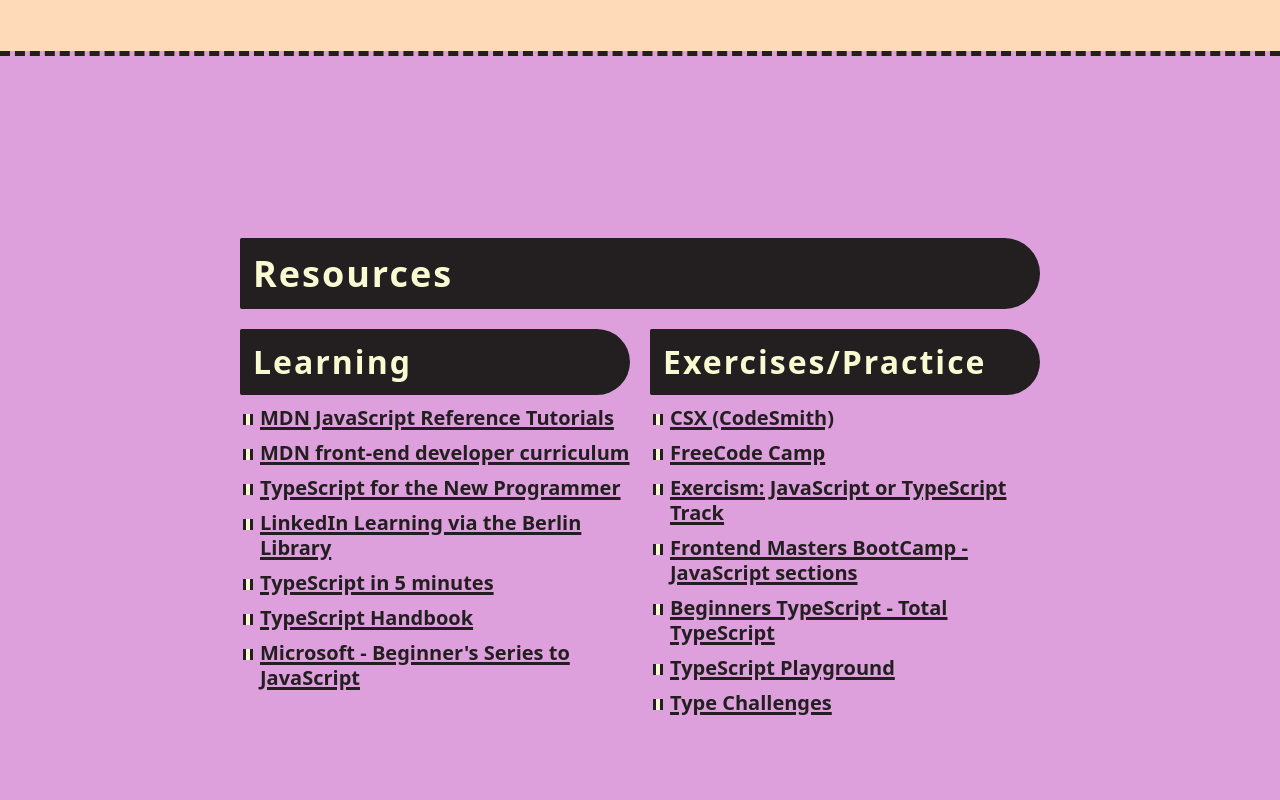
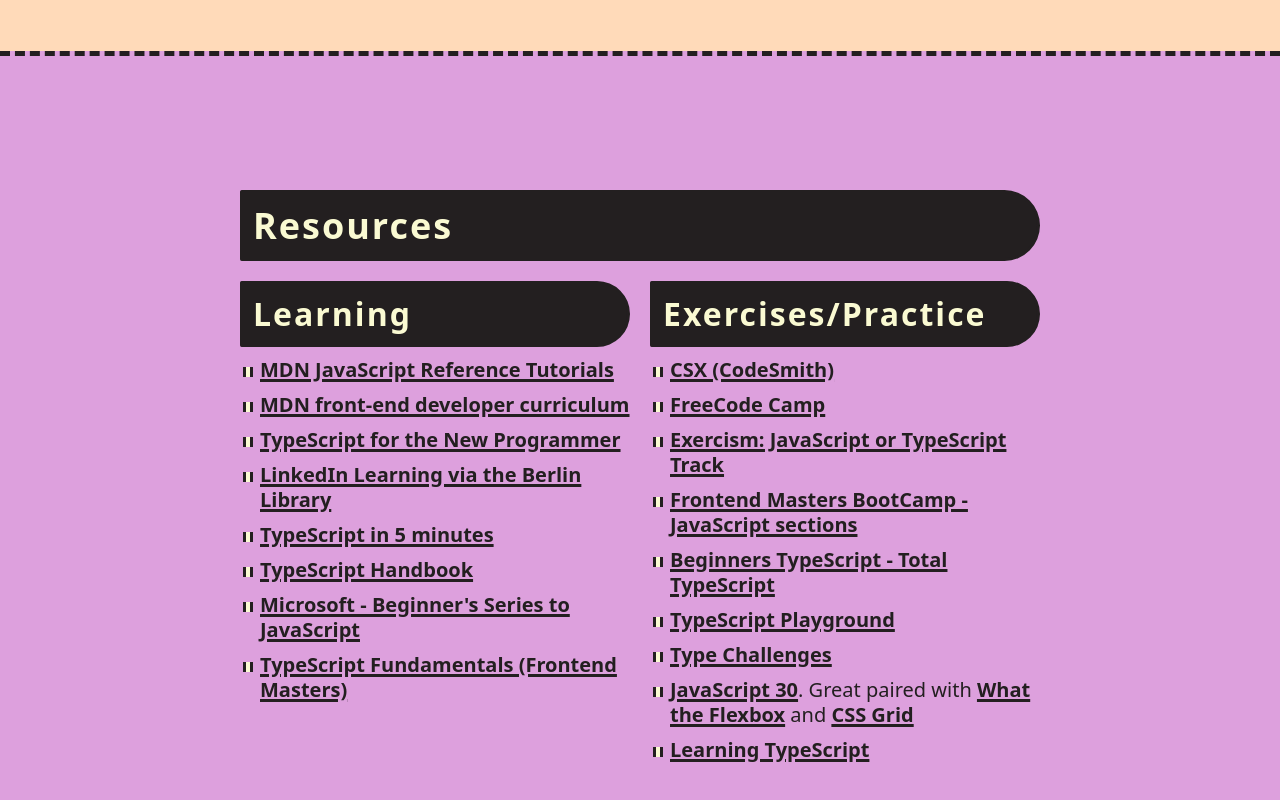
Before and after one commit to sareg0/js-ts-speed-dating, a plain HTML site: page index.html in a window 1280 px wide. Shown: the part 4169-4969 px from the top of the page. Drawn offline with Linux system fonts and the light colour scheme.

Commit message:
feat: add some more resources

```diff
--- a/index.html
+++ b/index.html
@@ -196,6 +196,10 @@
 						<li><a href="https://learn.microsoft.com/en-us/shows/beginners-series-to-javascript/">
 								Microsoft - Beginner's Series to JavaScript
 							</a></li>
+						<li>
+							<a href="https://www.typescript-training.com/course/fundamentals-v3">TypeScript Fundamentals (Frontend
+								Masters)</a>
+						</li>
 					</ul>
 				</div>
 				<div class="flex flex-column gap-md" style="flex: 1 1 300px">
@@ -207,11 +211,13 @@
 						<li><a href="https://www.freecodecamp.org">FreeCode Camp</a></li>
 						<li><a href="https://exercism.org/tracks">Exercism: JavaScript or TypeScript Track</a></li>
 						<li><a href="https://frontendmasters.com/bootcamp/">Frontend Masters BootCamp - JavaScript sections</a></li>
-
 						<li><a href="https://www.totaltypescript.com/tutorials/beginners-typescript">Beginners TypeScript - Total
 								TypeScript</a></li>
 						<li><a href="https://www.typescriptlang.org/play">TypeScript Playground</a></li>
 						<li><a href="https://github.com/type-challenges/type-challenges">Type Challenges</a></li>
+						<li><a href="https://javascript30.com/">JavaScript 30</a>. Great paired with <a
+								href="https://flexbox.io">What the Flexbox</a> and <a href="https://cssgrid.io">CSS Grid</a></li>
+						<li><a href="https://www.learningtypescript.com/projects">Learning TypeScript</a></li>
 					</ul>
 				</div>
 			</div>
```
